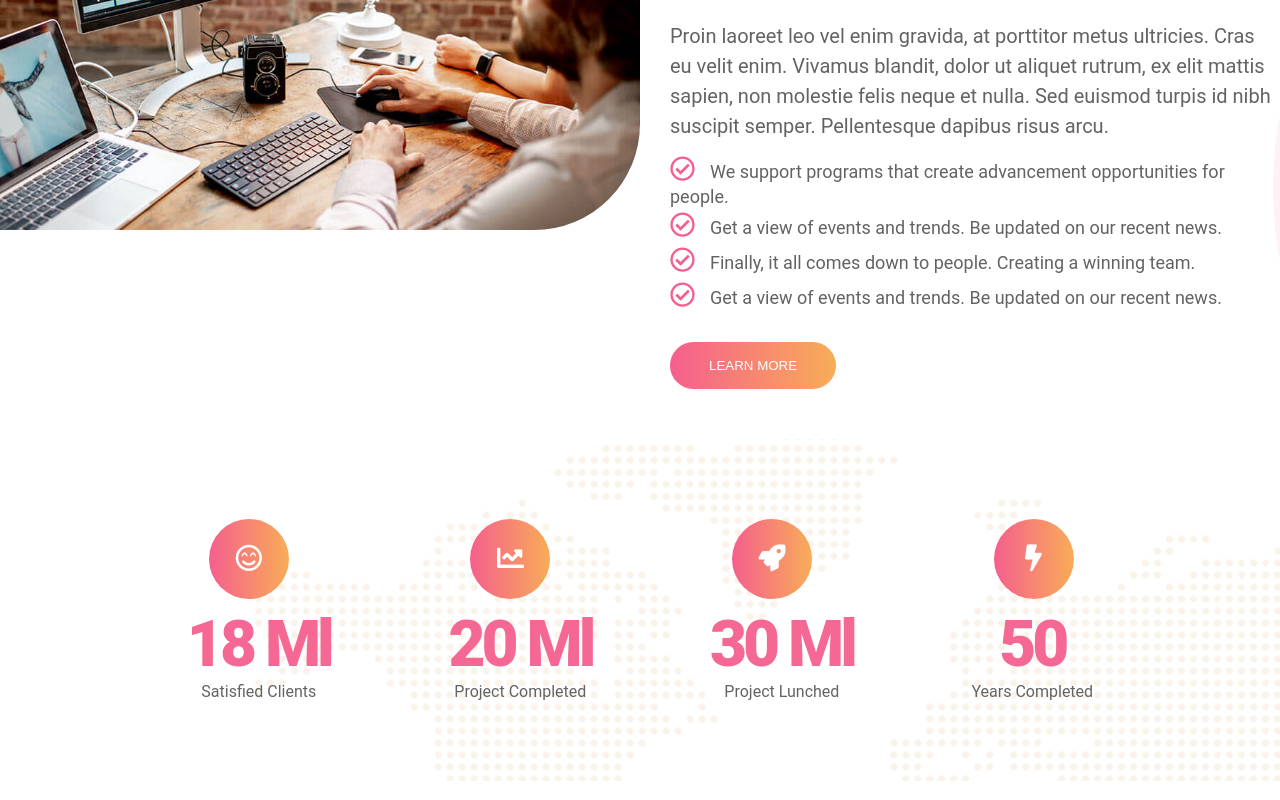
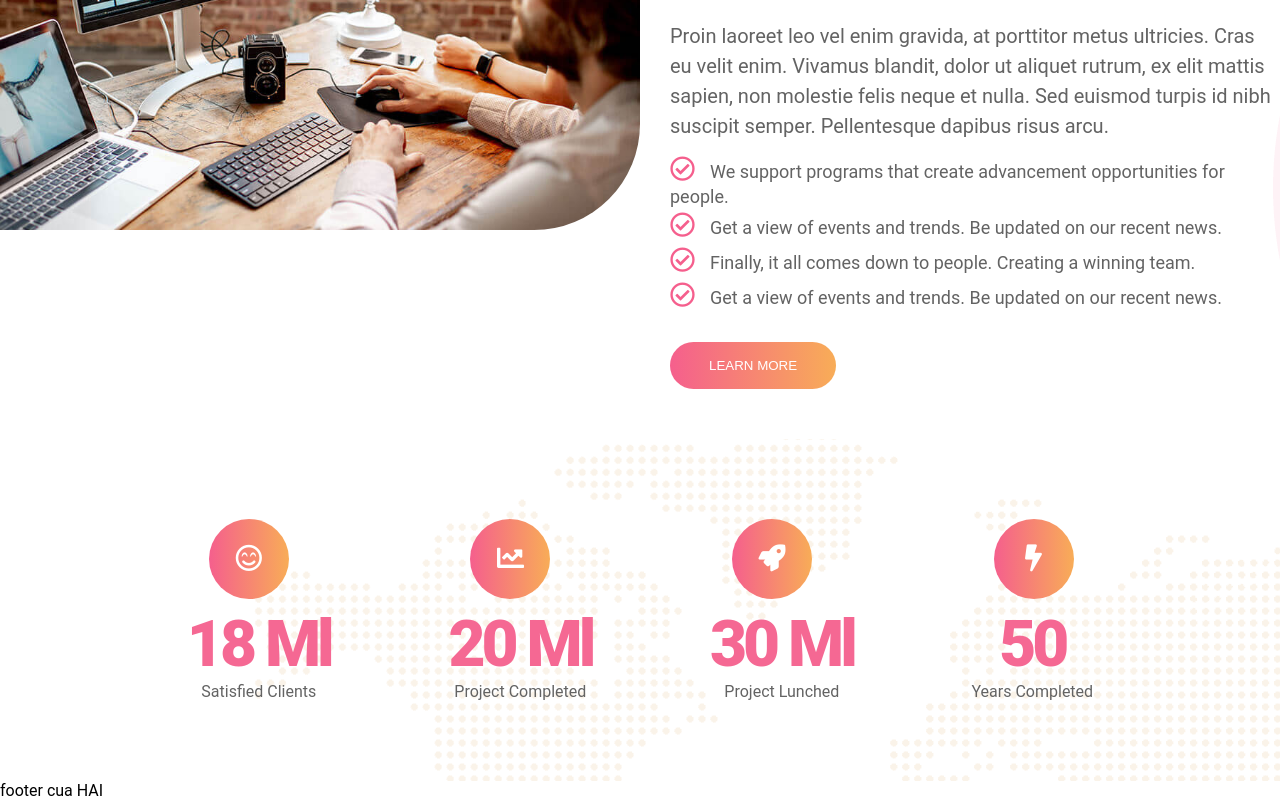
Before and after one commit to kyanh12/bc25_demogit, a plain HTML site: page index.html in a window 1280 px wide. Shown: the part 1796-2596 px from the top of the page. Drawn offline with Linux system fonts and the light colour scheme.

Commit message:
footer by Hai

```diff
--- a/index.html
+++ b/index.html
@@ -218,7 +218,7 @@
             </p>
         </div>
     </section>
-
+    <footer>footer cua HAI</footer>
 </body>
 
 </html>
```
